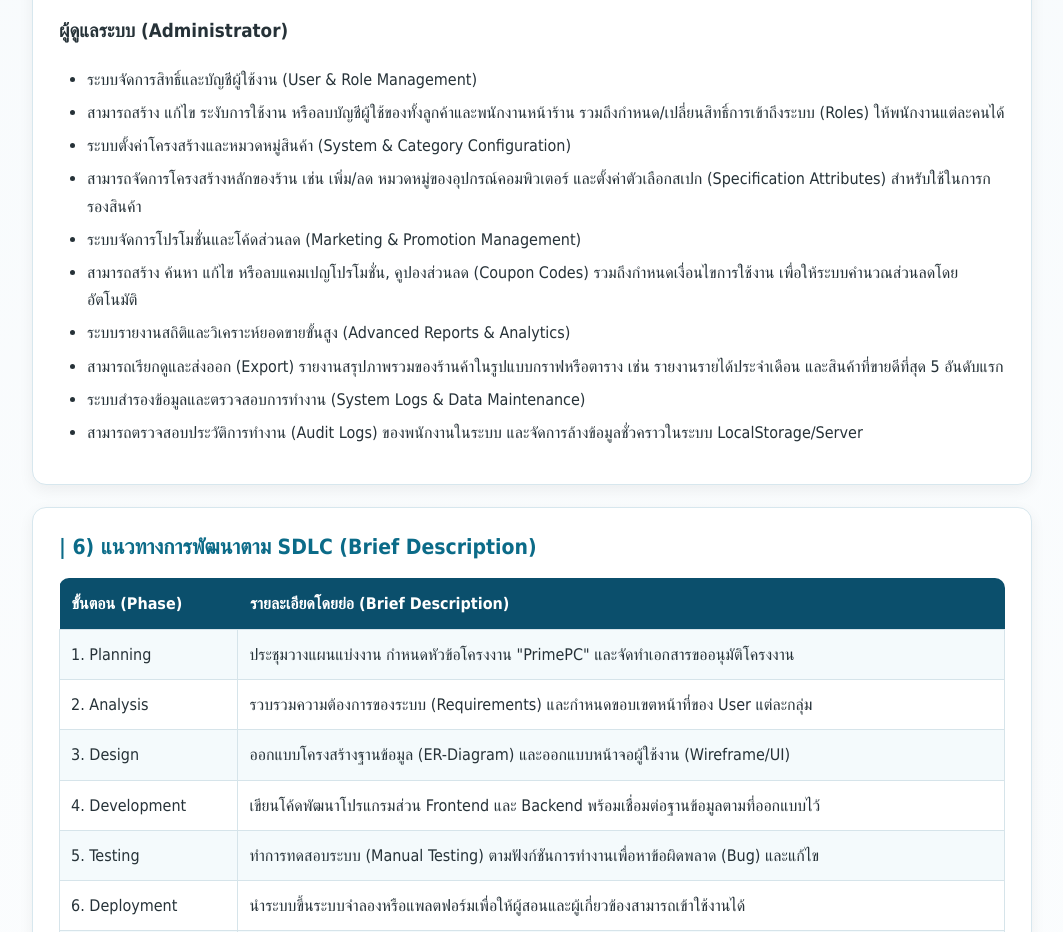
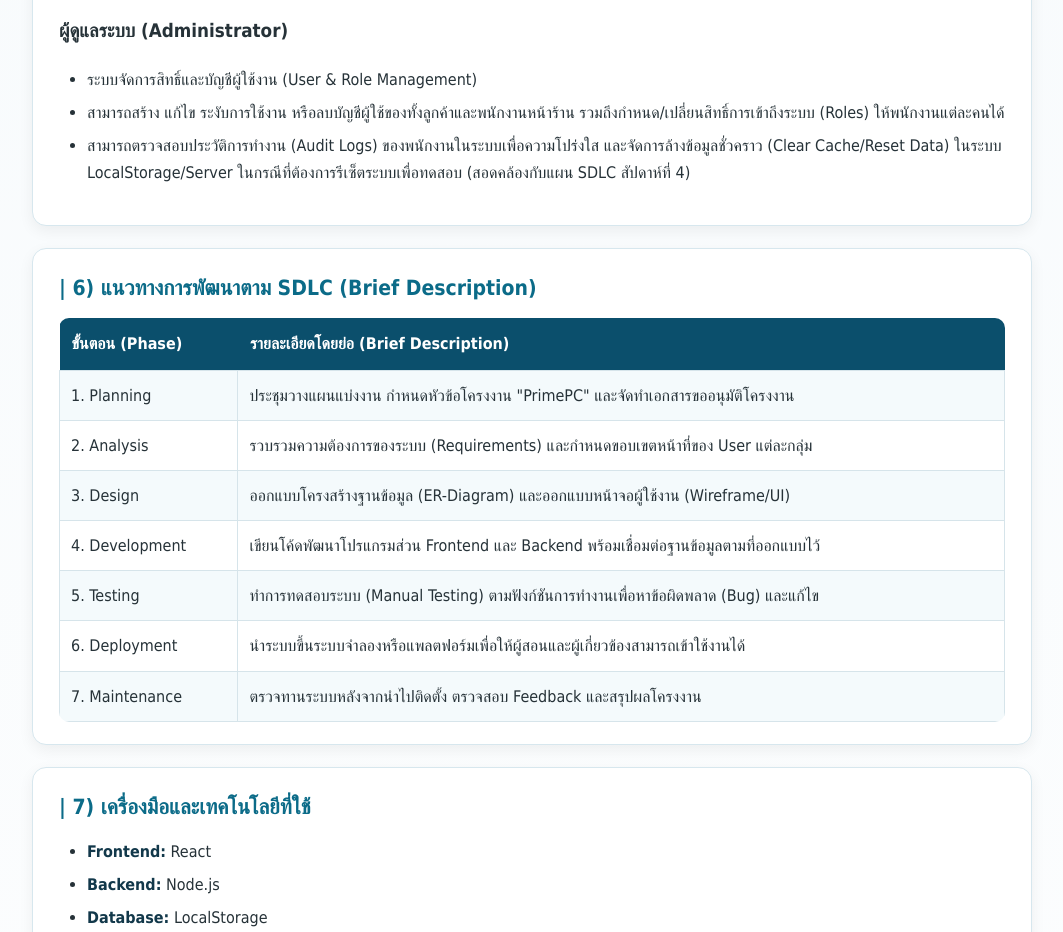
Before and after one commit to w0rxph0nx-sos/PrimePC, a plain HTML site: page index.html in a window 1280 px wide. Shown: the part 1782-2714 px from the top of the page, without its empty margins (108-1171 px from the left). Drawn offline with Linux system fonts and the light colour scheme; a script that the page names is missing.

Commit message:
เเก้นิดหน่อย

```diff
--- a/index.html
+++ b/index.html
@@ -92,14 +92,7 @@
         <ul>
           <li>ระบบจัดการสิทธิ์และบัญชีผู้ใช้งาน (User & Role Management)</li>
           <li>สามารถสร้าง แก้ไข ระงับการใช้งาน หรือลบบัญชีผู้ใช้ของทั้งลูกค้าและพนักงานหน้าร้าน รวมถึงกำหนด/เปลี่ยนสิทธิ์การเข้าถึงระบบ (Roles) ให้พนักงานแต่ละคนได้</li>
-          <li>ระบบตั้งค่าโครงสร้างและหมวดหมู่สินค้า (System & Category Configuration)</li>
-          <li>สามารถจัดการโครงสร้างหลักของร้าน เช่น เพิ่ม/ลด หมวดหมู่ของอุปกรณ์คอมพิวเตอร์ และตั้งค่าตัวเลือกสเปก (Specification Attributes) สำหรับใช้ในการกรองสินค้า</li>
-          <li>ระบบจัดการโปรโมชั่นและโค้ดส่วนลด (Marketing & Promotion Management)</li>
-          <li>สามารถสร้าง ค้นหา แก้ไข หรือลบแคมเปญโปรโมชั่น, คูปองส่วนลด (Coupon Codes) รวมถึงกำหนดเงื่อนไขการใช้งาน เพื่อให้ระบบคำนวณส่วนลดโดยอัตโนมัติ</li>
-          <li>ระบบรายงานสถิติและวิเคราะห์ยอดขายขั้นสูง (Advanced Reports & Analytics)</li>
-          <li>สามารถเรียกดูและส่งออก (Export) รายงานสรุปภาพรวมของร้านค้าในรูปแบบกราฟหรือตาราง เช่น รายงานรายได้ประจำเดือน และสินค้าที่ขายดีที่สุด 5 อันดับแรก</li>
-          <li>ระบบสำรองข้อมูลและตรวจสอบการทำงาน (System Logs & Data Maintenance)</li>
-          <li>สามารถตรวจสอบประวัติการทำงาน (Audit Logs) ของพนักงานในระบบ และจัดการล้างข้อมูลชั่วคราวในระบบ LocalStorage/Server</li>
+          <li>สามารถตรวจสอบประวัติการทำงาน (Audit Logs) ของพนักงานในระบบเพื่อความโปร่งใส และจัดการล้างข้อมูลชั่วคราว (Clear Cache/Reset Data) ในระบบ LocalStorage/Server ในกรณีที่ต้องการรีเซ็ตระบบเพื่อทดสอบ (สอดคล้องกับแผน SDLC สัปดาห์ที่ 4)</li>
         </ul>
       </section>
 
```
Also changed, not shown: 1 other file.
